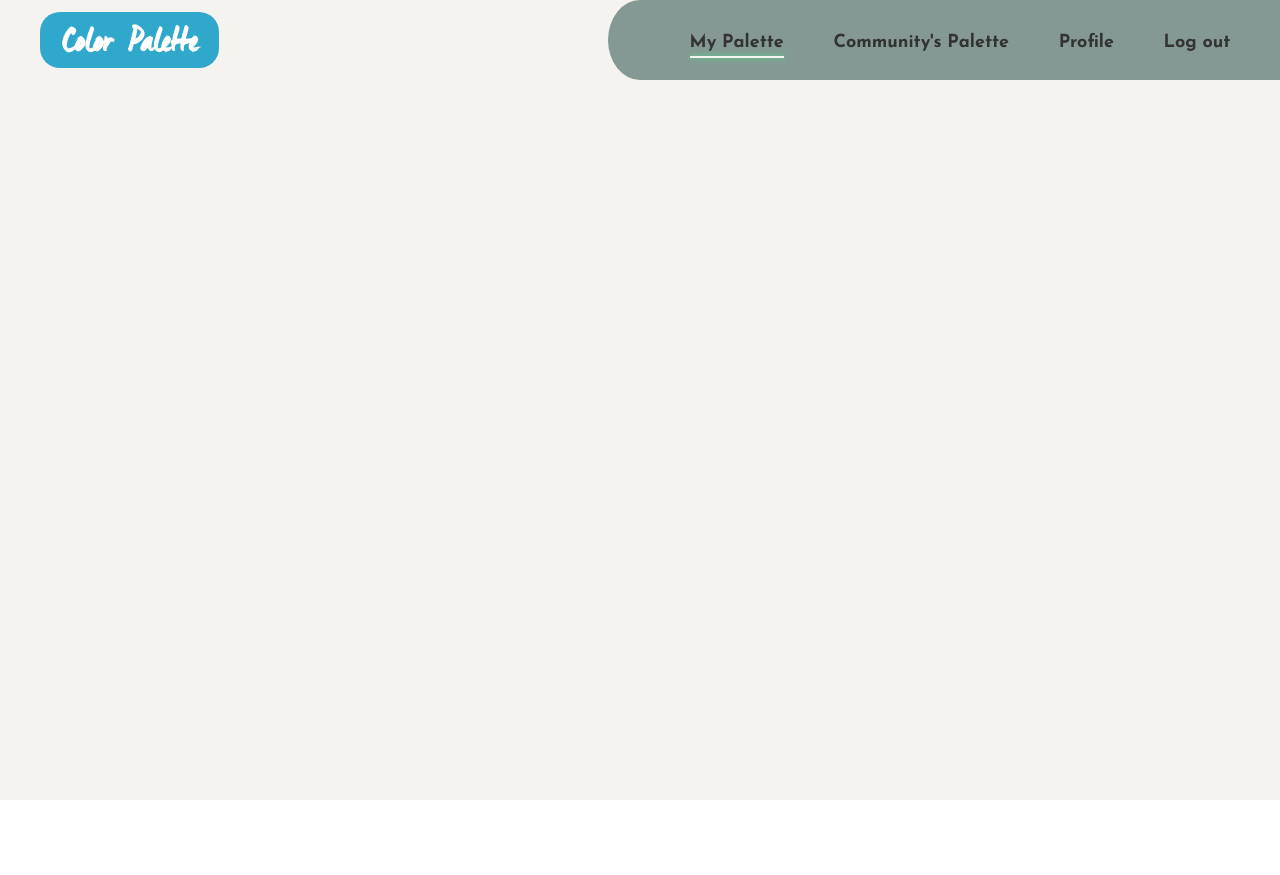
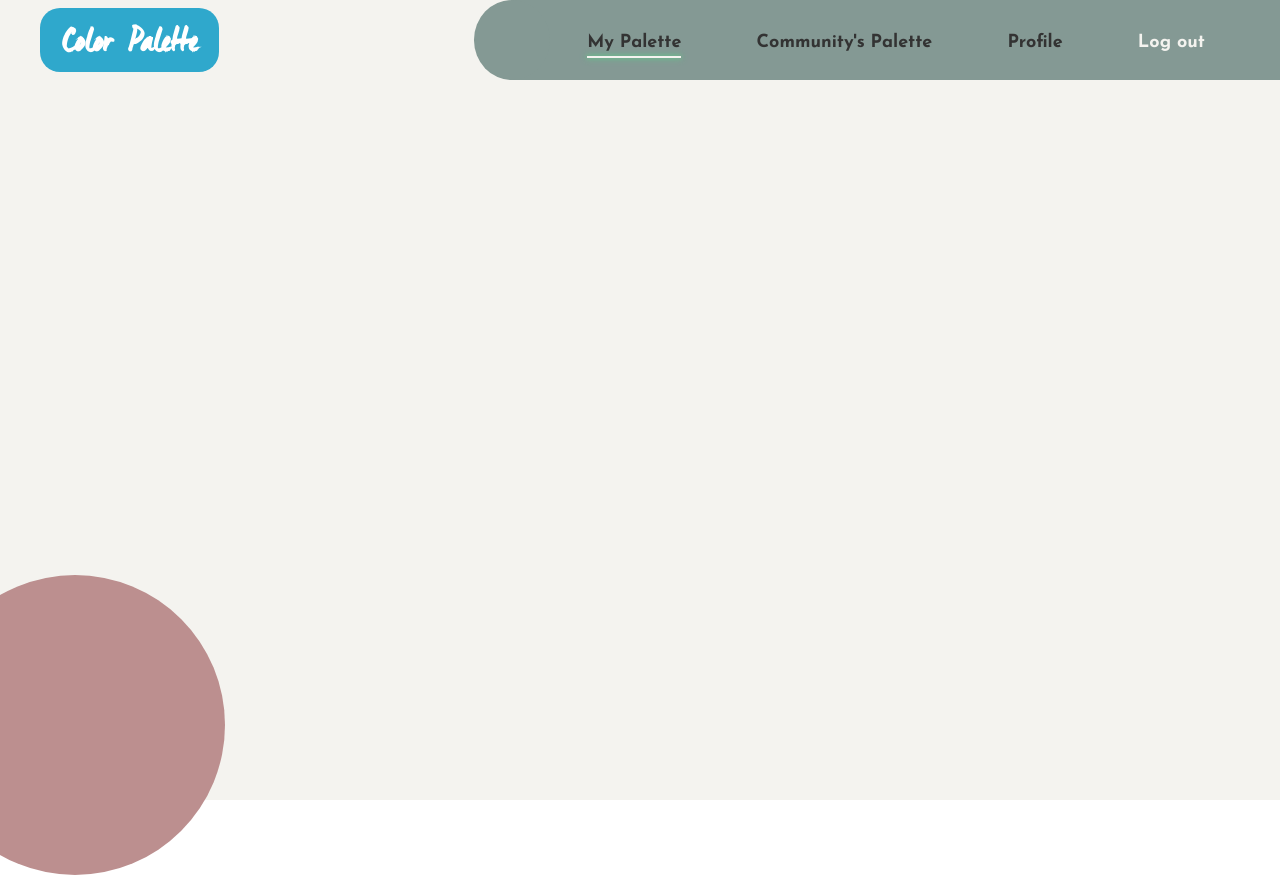
Before and after one commit to keshavDooleea/Palette, a React (Create React App) app in the folder frontend/: page /palette/1 in a window 1280 px wide. Before the commit the page ends 800 px from the top, so only its background shows below. Built offline with nearby package versions, Linux system fonts and the light colour scheme; no server answers.

Commit message:
nav done.. onto palette

```diff
--- a/frontend/src/components/community.css
+++ b/frontend/src/components/community.css
@@ -20,6 +20,7 @@
   height: 10vh;
   display: flex;
   align-items: center;
+  justify-content: space-between;
   background-color: #f4f3ef;
 }
 
@@ -70,21 +71,22 @@
   font-size: 18px;
 }
 
-.navlink {
+.navLink {
   text-decoration: none;
   list-style: none;
   color: rgb(51, 51, 51);
   position: relative;
 }
 
-.navlink::after {
+.navLink::after {
   content: " ";
   position: absolute;
   bottom: 0;
   left: 0;
   width: 100%;
   height: 2px;
-  background-color: #2fa8cc;
+  background-color: #f4f3ef;
+  opacity: 0.5;
   transform: scaleX(0) translateY(300%);
   transition: 0.3s;
 }
@@ -93,11 +95,15 @@
   transform: scaleX(1) translateY(300%);
 }
 
-.activeNavlink {
+.activeLink {
   position: relative;
 }
 
-.activeNavlink::before {
+#logout {
+  color: #f4f3ef;
+}
+
+.activeLink::before {
   content: " ";
   width: 100%;
   height: 2px;
--- a/frontend/src/components/community.js
+++ b/frontend/src/components/community.js
@@ -23,8 +23,8 @@ export default class Community extends Component {
               <li>
                 <NavLink
                   to={`/palette/${this.state.id}`}
-                  className="navlink"
-                  activeClassName="activeNavlink"
+                  className="navLink"
+                  activeClassName="activeLink"
                 >
                   My Palette
                 </NavLink>
@@ -32,8 +32,8 @@ export default class Community extends Component {
               <li>
                 <NavLink
                   to={`/community/${this.state.id}`}
-                  className="navlink"
-                  activeClassName="activeNavlink"
+                  className="navLink"
+                  activeClassName="activeLink"
                 >
                   Community's Palette
                 </NavLink>
@@ -41,21 +41,21 @@ export default class Community extends Component {
               <li>
                 <NavLink
                   to={`/profile/${this.state.id}`}
-                  className="navlink"
-                  activeClassName="activeNavlink"
+                  className="navLink"
+                  activeClassName="activeLink"
                 >
                   Profile
                 </NavLink>
               </li>
               <li>
-                <NavLink to="/" className="navlink">
+                <NavLink to="/" className="navLink" id="logout">
                   Log out
                 </NavLink>
               </li>
             </ul>
           </div>
         </nav>
-        <div className="community_main">COMMUNITY</div>
+        <div className="community_main">COMAMAAMAM</div>
       </div>
     );
   }
--- a/frontend/src/components/palette.css
+++ b/frontend/src/components/palette.css
@@ -85,6 +85,8 @@
   left: 0;
   width: 100%;
   height: 2px;
+  opacity: 0.5;
+  background-color: #f4f3ef;
   transform: scaleX(0) translateY(300%);
   transition: 0.3s;
 }
@@ -108,8 +110,33 @@
   transform: translateY(300%);
 }
 
+#logout {
+  color: #f4f3ef;
+}
+
 .palette_main {
   width: 100%;
   height: 90vh;
+  position: relative;
+  display: flex;
+  flex-direction: column;
+  align-items: center;
+  justify-content: center;
   background-color: #f4f3ef;
 }
+
+.main_div {
+  width: 80%;
+  height: 70%;
+  z-index: 1;
+}
+
+.rose-round-div {
+  width: 300px;
+  height: 300px;
+  border-radius: 50%;
+  position: absolute;
+  bottom: 0;
+  background-color: rosybrown;
+  transform: translate(-25%, 25%);
+}
--- a/frontend/src/components/palette.js
+++ b/frontend/src/components/palette.js
@@ -61,7 +61,7 @@ export default class Palette extends Component {
                 </NavLink>
               </li>
               <li>
-                <NavLink to="/" className="navLink">
+                <NavLink to="/" className="navLink" id="logout">
                   Log out
                 </NavLink>
               </li>
@@ -69,7 +69,10 @@ export default class Palette extends Component {
           </div>
         </nav>
 
-        <div className="palette_main"></div>
+        <div className="palette_main">
+          <div className="main_div"></div>
+        </div>
+        <div className="rose-round-div"></div>
       </div>
     );
   }
--- a/frontend/src/components/profile.css
+++ b/frontend/src/components/profile.css
@@ -21,14 +21,12 @@
   display: flex;
   align-items: center;
   justify-content: space-between;
-  box-shadow: 0 1px 2px rgba(0, 0, 0, 0.07), 0 2px 4px rgba(0, 0, 0, 0.07),
-    0 4px 8px rgba(0, 0, 0, 0.07), 0 8px 16px rgba(0, 0, 0, 0.07),
-    0 16px 32px rgba(0, 0, 0, 0.07), 0 32px 64px rgba(0, 0, 0, 0.07);
+  background-color: #f4f3ef;
 }
 
 .color_palette_div {
   width: 14%;
-  height: 70%;
+  height: 80%;
   margin-left: 40px;
   box-sizing: border-box;
   padding-top: 5px;
@@ -44,11 +42,23 @@
 }
 
 .nav_div {
-  width: 50%;
+  width: 60%;
+  height: 100%;
   display: flex;
   justify-content: flex-end;
   align-items: center;
   position: relative;
+  background-color: #849994;
+}
+
+.nav_div::before {
+  content: " ";
+  background-color: #849994;
+  position: absolute;
+  left: -5%;
+  height: 100%;
+  width: 10%;
+  border-radius: 50%;
 }
 
 .nav_div ul {
@@ -60,22 +70,22 @@
   margin-top: 5px;
   font-size: 18px;
 }
-
-.navlink {
+.navLink {
   text-decoration: none;
   list-style: none;
-  color: #333;
+  color: rgb(51, 51, 51);
   position: relative;
 }
 
-.navlink::after {
+.navLink::after {
   content: " ";
   position: absolute;
   bottom: 0;
   left: 0;
   width: 100%;
   height: 2px;
-  background-color: #2fa8cc;
+  background-color: #f4f3ef;
+  opacity: 0.5;
   transform: scaleX(0) translateY(300%);
   transition: 0.3s;
 }
@@ -84,19 +94,23 @@
   transform: scaleX(1) translateY(300%);
 }
 
-.activeNavlink {
+.activeLink {
   position: relative;
 }
 
-.activeNavlink::before {
+.activeLink::before {
   content: " ";
   width: 100%;
   height: 2px;
-  background-color: #2fa8cc;
-  box-shadow: 0px 0px 4px #2fa8cc, 0px 0px 7px #2fa8cc;
+  background-color: #f4f3ef;
+  box-shadow: 0px 0px 4px #64c98b, 0px 0px 7px #64c98b;
   position: absolute;
   bottom: 0;
   transform: translateY(300%);
+}
+
+#logout {
+  color: #f4f3ef;
 }
 
 .profile_main {
--- a/frontend/src/components/profile.js
+++ b/frontend/src/components/profile.js
@@ -23,8 +23,8 @@ export default class Profile extends Component {
               <li>
                 <NavLink
                   to={`/palette/${this.state.id}`}
-                  className="navlink"
-                  activeClassName="activeNavlink"
+                  className="navLink"
+                  activeClassName="activeLink"
                 >
                   My Palette
                 </NavLink>
@@ -32,8 +32,8 @@ export default class Profile extends Component {
               <li>
                 <NavLink
                   to={`/community/${this.state.id}`}
-                  className="navlink"
-                  activeClassName="activeNavlink"
+                  className="navLink"
+                  activeClassName="activeLink"
                 >
                   Community's Palette
                 </NavLink>
@@ -41,14 +41,14 @@ export default class Profile extends Component {
               <li>
                 <NavLink
                   to={`/profile/${this.state.id}`}
-                  className="navlink"
-                  activeClassName="activeNavlink"
+                  className="navLink"
+                  activeClassName="activeLink"
                 >
                   Profile
                 </NavLink>
               </li>
               <li>
-                <NavLink to="/" className="navlink">
+                <NavLink to="/" className="navLink" id="logout">
                   Log out
                 </NavLink>
               </li>
```
